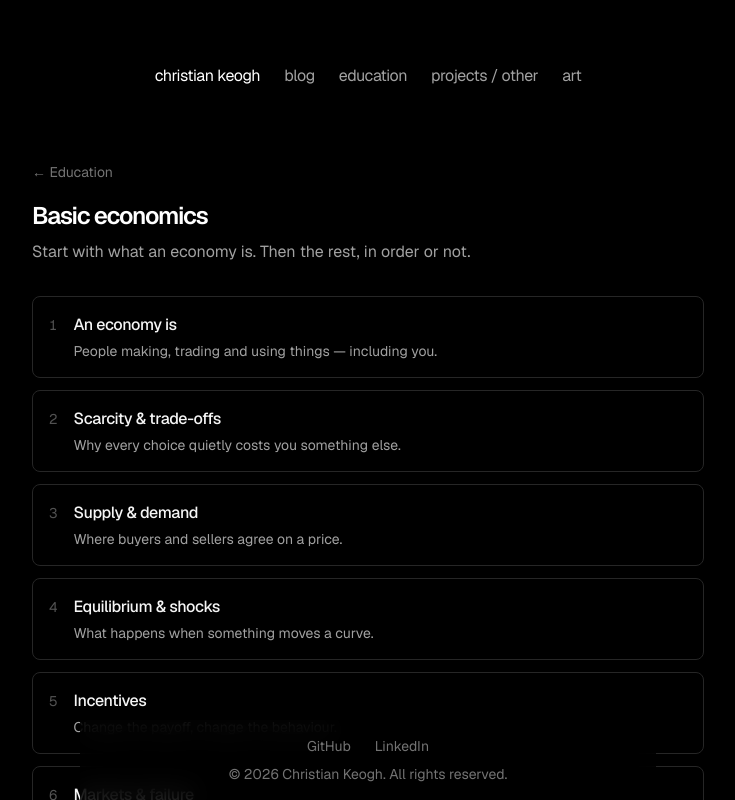
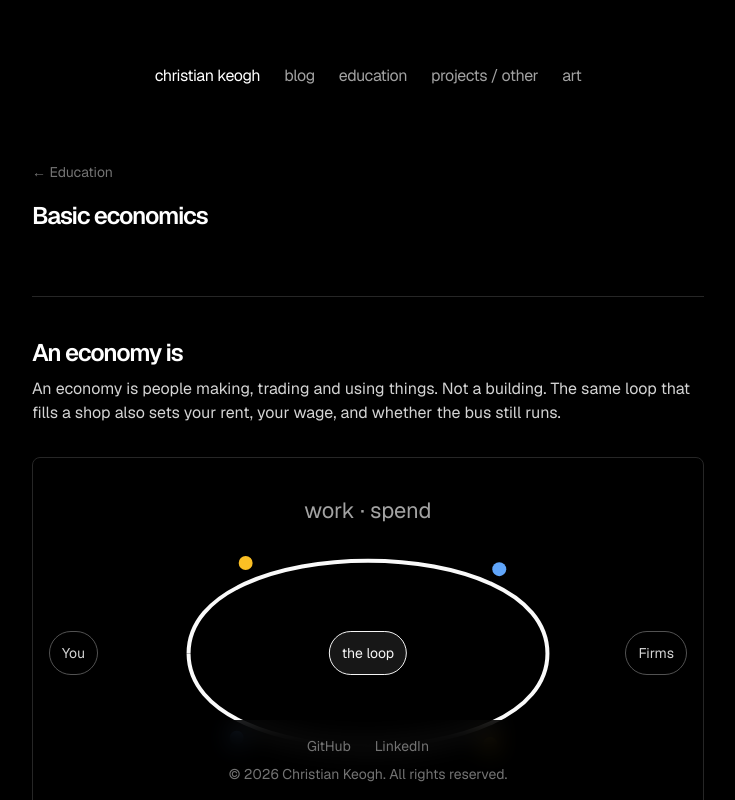
Before and after one commit to ChristianKeogh/personal_website, a Next.js app: page /education/economics in a window 1280 px wide. Shown: the top 800 px of the page, without its empty margins (272-1007 px from the left). Built offline with nearby package versions, Linux system fonts and the light colour scheme.

Commit message:
coded this myself mom (trying to make economics section more personal)

```diff
--- a/app/education/economics/[slug]/page.tsx
+++ b/app/education/economics/[slug]/page.tsx
@@ -1,14 +1,4 @@
-import { baseUrl } from "app/sitemap";
-import type { ComponentType } from "react";
-import { notFound } from "next/navigation";
-import EconomyToy from "../components/economy-toy";
-import ExternalityToy from "../components/externality-toy";
-import IncentivesToy from "../components/incentives-toy";
-import LessonShell from "../components/lesson-shell";
-import MacroDashboard from "../components/macro-dashboard";
-import ScarcityToy from "../components/scarcity-toy";
-import ShockButtons from "../components/shock-buttons";
-import SupplyDemandToy from "../components/supply-demand-toy";
+import { notFound, permanentRedirect } from "next/navigation";
 import { getLesson, lessons } from "../lessons";
 
 interface LessonPageProps {
@@ -17,62 +7,17 @@ interface LessonPageProps {
 
 export const dynamicParams = false;
 
-const interactives: Record<string, ComponentType> = {
-  "an-economy": EconomyToy,
-  "scarcity-trade-offs": ScarcityToy,
-  "supply-demand": SupplyDemandToy,
-  "equilibrium-shocks": ShockButtons,
-  incentives: IncentivesToy,
-  "markets-failure": ExternalityToy,
-  "gdp-inflation-unemployment": MacroDashboard
-};
-
 export function generateStaticParams() {
   return lessons.map((lesson) => ({ slug: lesson.slug }));
-}
-
-export async function generateMetadata(props: LessonPageProps) {
-  const { slug } = await props.params;
-  const lesson = getLesson(slug);
-
-  if (!lesson) {
-    return;
-  }
-
-  const url = `${baseUrl}/education/economics/${lesson.slug}`;
-  const ogImage = `${baseUrl}/og?title=${encodeURIComponent(lesson.title)}`;
-
-  return {
-    title: lesson.title,
-    description: lesson.blurb,
-    openGraph: {
-      title: lesson.title,
-      description: lesson.blurb,
-      type: "article",
-      url,
-      images: [{ url: ogImage }]
-    },
-    twitter: {
-      card: "summary_large_image",
-      title: lesson.title,
-      description: lesson.blurb,
-      images: [ogImage]
-    }
-  };
 }
 
 export default async function LessonPage(props: LessonPageProps) {
   const { slug } = await props.params;
   const lesson = getLesson(slug);
-  const Interactive = interactives[slug];
 
-  if (!lesson || !Interactive) {
+  if (!lesson) {
     notFound();
   }
 
-  return (
-    <LessonShell lesson={lesson}>
-      <Interactive />
-    </LessonShell>
-  );
+  permanentRedirect(`/education/economics#${lesson.slug}`);
 }
--- /dev/null
+++ b/app/education/economics/components/hash-scroll.tsx
@@ -0,0 +1,20 @@
+"use client";
+
+import { useEffect } from "react";
+
+export default function HashScroll() {
+  useEffect(() => {
+    const id = decodeURIComponent(window.location.hash.slice(1));
+    if (!id) return;
+
+    const scroll = () => {
+      document.getElementById(id)?.scrollIntoView();
+    };
+
+    scroll();
+    const frame = requestAnimationFrame(scroll);
+    return () => cancelAnimationFrame(frame);
+  }, []);
+
+  return null;
+}
--- a/app/education/economics/components/lesson-hook.tsx
+++ b/app/education/economics/components/lesson-hook.tsx
@@ -74,17 +74,6 @@ function Ticker({ to, unit }: { to: number; unit: string }) {
 
 function Scene({ slug, still }: { slug: string; still: boolean }) {
   switch (slug) {
-    case "an-economy":
-      return (
-        <Frame>
-          <Stroke
-            d="M40 40 C40 12, 200 12, 200 40 C200 68, 40 68, 40 40"
-            color={colors.mark}
-            still={still}
-          />
-        </Frame>
-      );
-
     case "scarcity-trade-offs":
       return (
         <Frame>
--- a/app/education/economics/components/lesson-shell.tsx
+++ b/app/education/economics/components/lesson-shell.tsx
@@ -1,7 +1,5 @@
-import Link from "next/link";
 import type { Lesson } from "../lessons";
 import LessonHook from "./lesson-hook";
-import PrevNext from "./prev-next";
 
 interface LessonShellProps {
   lesson: Lesson;
@@ -10,28 +8,24 @@ interface LessonShellProps {
 
 export default function LessonShell({ lesson, children }: LessonShellProps) {
   return (
-    <article>
-      <Link
-        href="/education/economics"
-        className="text-sm text-neutral-500 hover:text-neutral-300 transition-colors"
-      >
-        ← Basic economics
-      </Link>
+    <section
+      id={lesson.slug}
+      className="mt-16 pt-10 border-t border-neutral-800 scroll-mt-24"
+    >
       <LessonHook slug={lesson.slug} />
-      <h1 className="title font-semibold text-2xl tracking-tighter">
+      <h2 className="title font-semibold text-2xl tracking-tighter">
         {lesson.title}
-      </h1>
+      </h2>
       <p className="mt-2 text-neutral-300">{lesson.idea}</p>
       {children}
-      <h2 className="mt-10 text-sm uppercase tracking-widest text-neutral-500">
+      <h3 className="mt-10 text-sm uppercase tracking-widest text-neutral-500">
         Takeaway
-      </h2>
+      </h3>
       <ul className="mt-3 flex flex-col gap-2 list-disc pl-5 text-neutral-300">
         {lesson.takeaways.map((takeaway) => (
           <li key={takeaway}>{takeaway}</li>
         ))}
       </ul>
-      <PrevNext slug={lesson.slug} />
-    </article>
+    </section>
   );
 }
--- a/app/education/economics/components/prev-next.tsx
+++ /dev/null
@@ -1,37 +0,0 @@
-import Link from "next/link";
-import { getNeighbours } from "../lessons";
-
-export default function PrevNext({ slug }: { slug: string }) {
-  const { previous, next } = getNeighbours(slug);
-
-  return (
-    <nav className="mt-12 pt-6 border-t border-neutral-800 flex flex-col gap-4 text-sm">
-      <div className="flex justify-between gap-4">
-        {previous ? (
-          <Link
-            href={`/education/economics/${previous.slug}`}
-            className="text-neutral-400 hover:text-neutral-100 transition-colors"
-          >
-            ← {previous.title}
-          </Link>
-        ) : (
-          <span />
-        )}
-        {next && (
-          <Link
-            href={`/education/economics/${next.slug}`}
-            className="text-neutral-400 hover:text-neutral-100 transition-colors text-right"
-          >
-            {next.title} →
-          </Link>
-        )}
-      </div>
-      <Link
-        href="/education/economics"
-        className="text-neutral-500 hover:text-neutral-300 transition-colors"
-      >
-        All lessons
-      </Link>
-    </nav>
-  );
-}
--- a/app/education/economics/lessons.ts
+++ b/app/education/economics/lessons.ts
@@ -89,12 +89,3 @@ export const lessons: Lesson[] = [
 export function getLesson(slug: string) {
   return lessons.find((lesson) => lesson.slug === slug);
 }
-
-export function getNeighbours(slug: string) {
-  const index = lessons.findIndex((lesson) => lesson.slug === slug);
-
-  return {
-    previous: index > 0 ? lessons[index - 1] : undefined,
-    next: index < lessons.length - 1 ? lessons[index + 1] : undefined
-  };
-}
--- a/app/education/economics/page.tsx
+++ b/app/education/economics/page.tsx
@@ -1,10 +1,30 @@
 import { baseUrl } from "app/sitemap";
 import Link from "next/link";
+import type { ComponentType } from "react";
+import EconomyToy from "./components/economy-toy";
+import ExternalityToy from "./components/externality-toy";
+import HashScroll from "./components/hash-scroll";
+import IncentivesToy from "./components/incentives-toy";
+import LessonShell from "./components/lesson-shell";
+import MacroDashboard from "./components/macro-dashboard";
+import ScarcityToy from "./components/scarcity-toy";
+import ShockButtons from "./components/shock-buttons";
+import SupplyDemandToy from "./components/supply-demand-toy";
 import { lessons } from "./lessons";
 
 const title = "Basic economics";
 const description =
   "What an economy is, then scarcity, prices, shocks, incentives, market failure and the headline numbers.";
+
+const interactives: Record<string, ComponentType> = {
+  "an-economy": EconomyToy,
+  "scarcity-trade-offs": ScarcityToy,
+  "supply-demand": SupplyDemandToy,
+  "equilibrium-shocks": ShockButtons,
+  incentives: IncentivesToy,
+  "markets-failure": ExternalityToy,
+  "gdp-inflation-unemployment": MacroDashboard
+};
 
 export const metadata = {
   title,
@@ -19,7 +39,8 @@ export const metadata = {
 
 export default function EconomicsPage() {
   return (
-    <section>
+    <article>
+      <HashScroll />
       <Link
         href="/education"
         className="text-sm text-neutral-500 hover:text-neutral-300 transition-colors"
@@ -29,31 +50,15 @@ export default function EconomicsPage() {
       <h1 className="title font-semibold text-2xl tracking-tighter mt-4">
         Basic economics
       </h1>
-      <p className="mt-2 text-neutral-400">
-        Start with what an economy is. Then the rest, in order or not.
-      </p>
-      <ol className="mt-8 flex flex-col gap-3">
-        {lessons.map((lesson, index) => (
-          <li key={lesson.slug}>
-            <Link
-              href={`/education/economics/${lesson.slug}`}
-              className="group flex gap-4 border border-neutral-800 rounded-lg p-4 hover:border-neutral-600 transition-colors"
-            >
-              <span className="text-neutral-600 tabular-nums text-sm pt-0.5">
-                {index + 1}
-              </span>
-              <span className="flex flex-col">
-                <span className="text-neutral-100 font-medium tracking-tight group-hover:text-neutral-300 transition-colors">
-                  {lesson.title}
-                </span>
-                <span className="text-neutral-400 text-sm mt-1">
-                  {lesson.blurb}
-                </span>
-              </span>
-            </Link>
-          </li>
-        ))}
-      </ol>
-    </section>
+      {lessons.map((lesson) => {
+        const Interactive = interactives[lesson.slug];
+
+        return (
+          <LessonShell key={lesson.slug} lesson={lesson}>
+            <Interactive />
+          </LessonShell>
+        );
+      })}
+    </article>
   );
 }
--- a/app/education/page.tsx
+++ b/app/education/page.tsx
@@ -1,6 +1,5 @@
 import { baseUrl } from "app/sitemap";
 import Link from "next/link";
-import { lessons } from "./economics/lessons";
 
 const title = "Education";
 const description = "Forget these lessons at your own peril";
@@ -33,8 +32,8 @@ export default function EducationPage() {
           Basic economics
         </span>
         <span className="text-neutral-400 text-sm mt-1">
-          {lessons.length} lessons — what an economy is, then scarcity, prices,
-          incentives.
+          Learn these truths to understand why society can't be controlled, only
+          influenced
         </span>
       </Link>
     </section>
--- a/app/sitemap.ts
+++ b/app/sitemap.ts
@@ -1,5 +1,4 @@
 import { getBlogPosts } from "app/blog/utils";
-import { lessons } from "app/education/economics/lessons";
 
 export const baseUrl = "https://christiankeogh.com";
 
@@ -17,8 +16,7 @@ export default async function sitemap() {
     "/snake",
     "/us-debt",
     "/education",
-    "/education/economics",
-    ...lessons.map((lesson) => `/education/economics/${lesson.slug}`)
+    "/education/economics"
   ].map((route) => ({
     url: `${baseUrl}${route}`,
     lastModified: new Date().toISOString().split("T")[0]
```
